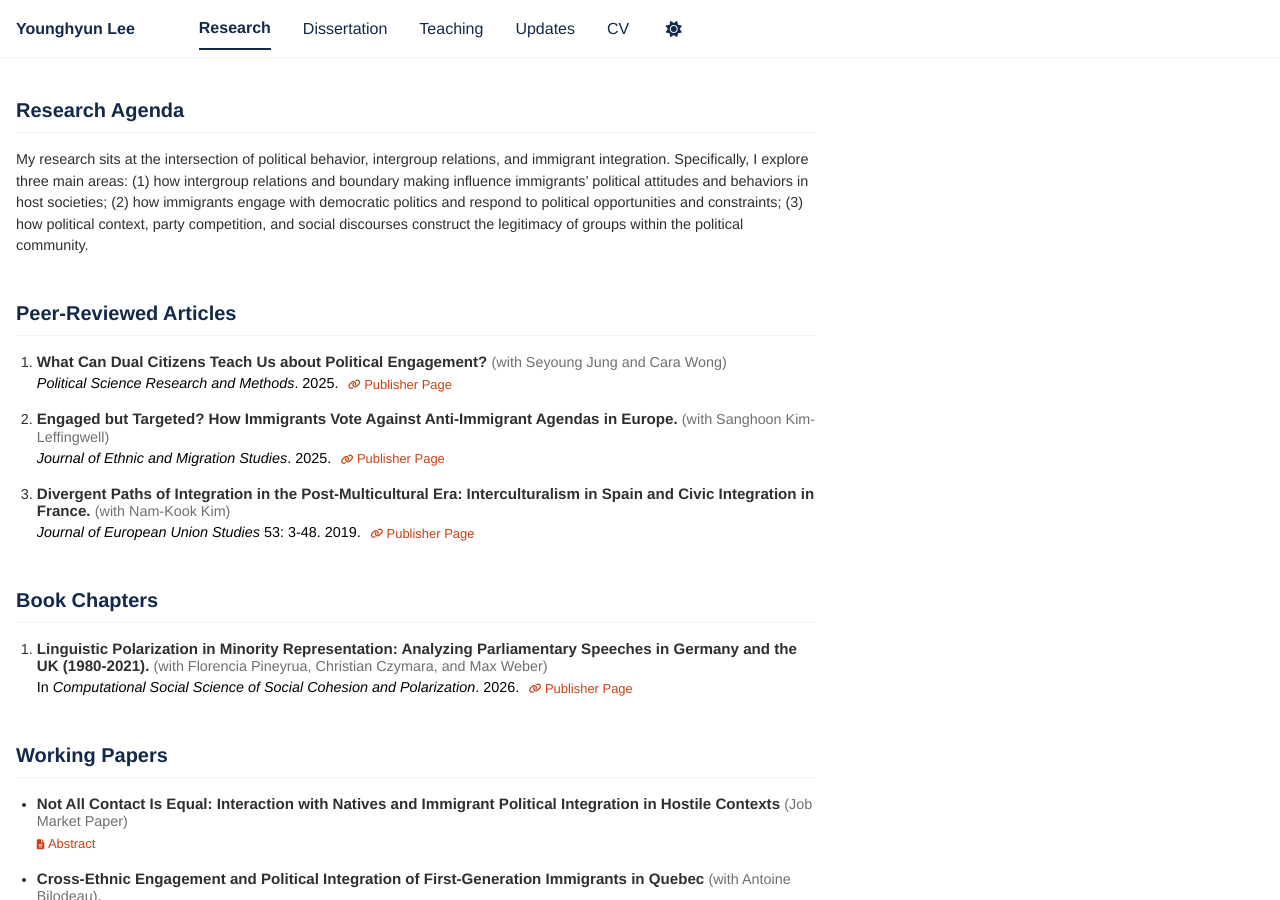
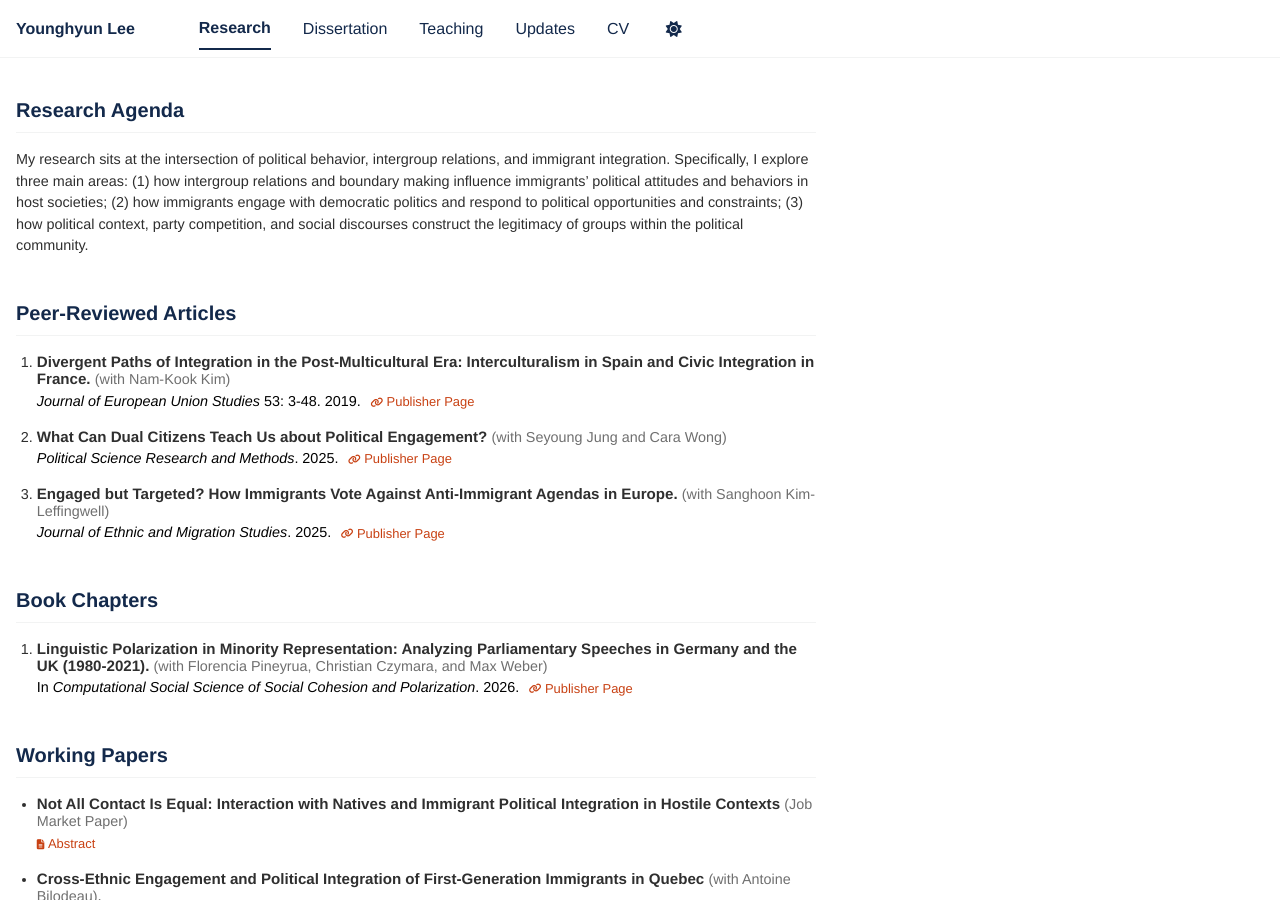
Before and after one commit to younghyunlee52/Website, a Jekyll site: the page built from _pages/research.md, in a window 1280 px wide and 900 px high. Built offline with Jekyll 4.4.1, drawn with Linux system fonts in a browser that asks for light colours; a script bundle is joined from its source files by our own code; library files that are not in the unit come from our copies.

Commit message:
Update research.md

```diff
--- a/_pages/research.md
+++ b/_pages/research.md
@@ -16,6 +16,12 @@ My research sits at the intersection of political behavior, intergroup relations
 <ol class="research-publications">
   <li>
     <div class="research-publication-entry">
+      <p class="research-publication-entry__title"><span class="research-publication-entry__title-main">Divergent Paths of Integration in the Post-Multicultural Era: Interculturalism in Spain and Civic Integration in France.</span> <span class="research-publication-entry__coauthor">(with Nam-Kook Kim)</span></p>
+      <div class="research-publication-entry__meta"><em>Journal of European Union Studies</em> 53: 3-48. 2019. <a class="research-publication-entry__link" href="https://doi.org/10.18109/jeus.2019..53.3" target="_blank" rel="noopener noreferrer"><i class="fas fa-link" aria-hidden="true"></i><span>Publisher Page</span></a></div>
+    </div>
+  </li>
+  <li>
+    <div class="research-publication-entry">
       <p class="research-publication-entry__title"><span class="research-publication-entry__title-main">What Can Dual Citizens Teach Us about Political Engagement?</span> <span class="research-publication-entry__coauthor">(with Seyoung Jung and Cara Wong)</span></p>
       <div class="research-publication-entry__meta"><em>Political Science Research and Methods</em>. 2025. <a class="research-publication-entry__link" href="https://doi.org/10.1017/psrm.2025.10053" target="_blank" rel="noopener noreferrer"><i class="fas fa-link" aria-hidden="true"></i><span>Publisher Page</span></a></div>
     </div>
@@ -24,12 +30,6 @@ My research sits at the intersection of political behavior, intergroup relations
     <div class="research-publication-entry">
       <p class="research-publication-entry__title"><span class="research-publication-entry__title-main">Engaged but Targeted? How Immigrants Vote Against Anti-Immigrant Agendas in Europe.</span> <span class="research-publication-entry__coauthor">(with Sanghoon Kim-Leffingwell)</span></p>
       <div class="research-publication-entry__meta"><em>Journal of Ethnic and Migration Studies</em>. 2025. <a class="research-publication-entry__link" href="https://doi.org/10.1080/1369183X.2025.2589904" target="_blank" rel="noopener noreferrer"><i class="fas fa-link" aria-hidden="true"></i><span>Publisher Page</span></a></div>
-    </div>
-  </li>
-  <li>
-    <div class="research-publication-entry">
-      <p class="research-publication-entry__title"><span class="research-publication-entry__title-main">Divergent Paths of Integration in the Post-Multicultural Era: Interculturalism in Spain and Civic Integration in France.</span> <span class="research-publication-entry__coauthor">(with Nam-Kook Kim)</span></p>
-      <div class="research-publication-entry__meta"><em>Journal of European Union Studies</em> 53: 3-48. 2019. <a class="research-publication-entry__link" href="https://doi.org/10.18109/jeus.2019..53.3" target="_blank" rel="noopener noreferrer"><i class="fas fa-link" aria-hidden="true"></i><span>Publisher Page</span></a></div>
     </div>
   </li>
 </ol>
```
